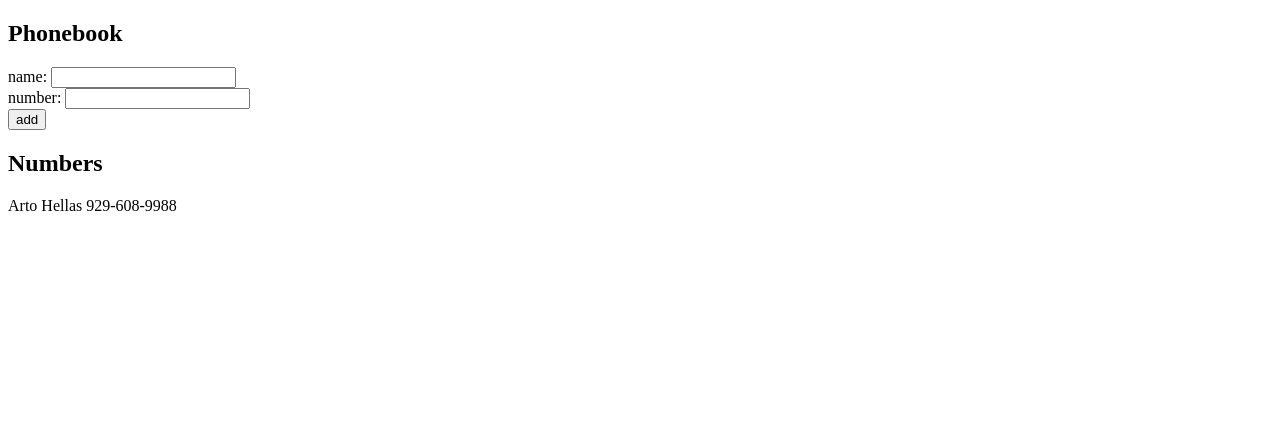
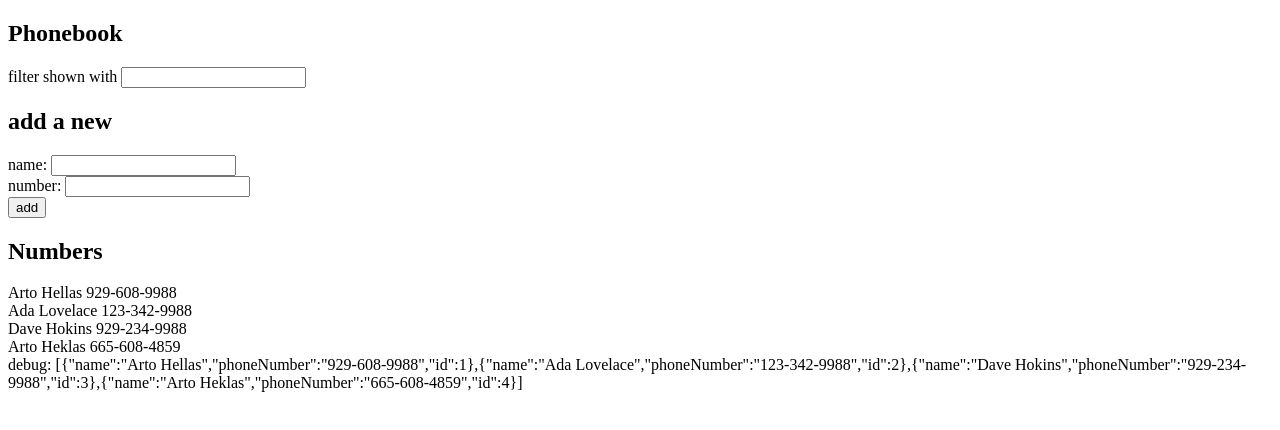
Before and after one commit to Snikket/fullstackopensubmissions, a React (Vite) app in the folder part2/phonebook/: page / in a window 1280 px wide. Shown: the top 430 px of the page. Built offline with nearby package versions, Linux system fonts and the light colour scheme.

Commit message:
part 2.9 done

```diff
--- a/part2/phonebook/src/App.jsx
+++ b/part2/phonebook/src/App.jsx
@@ -2,10 +2,16 @@ import { useState } from 'react'
 
 const App = () => {
   const [persons, setPersons] = useState([
-    { name: 'Arto Hellas', phoneNumber: "929-608-9988"}
+    { name: 'Arto Hellas', phoneNumber: "929-608-9988", id:1},
+    { name: 'Ada Lovelace', phoneNumber: "123-342-9988", id:2},
+    { name: 'Dave Hokins', phoneNumber: "929-234-9988", id:3},
+    { name: 'Arto Heklas', phoneNumber: "665-608-4859", id:4},
   ])
   const [newName, setNewName] = useState('');
   const [newPhoneNumber, setNewPhoneNumber] = useState('');
+  const [filterTerm, setFilterTerm] = useState('');
+
+  const personsToShow = filterTerm==='' ? persons : persons.filter (person => person.name.toLowerCase().includes(filterTerm.toLowerCase()));
 
   const handleNewNameChange = (event) => {
     setNewName(event.target.value);
@@ -13,6 +19,10 @@ const App = () => {
 
   const handleNewPhoneNumberChange = (event) => {
     setNewPhoneNumber(event.target.value);
+  }
+
+  const handleSearchTermChange = (event) => {
+    setFilterTerm(event.target.value);
   }
 
   const addNewPerson = (event) => {
@@ -35,6 +45,8 @@ const App = () => {
   return (
     <div>
       <h2>Phonebook</h2>
+      <div>filter shown with <input value={filterTerm} onChange={handleSearchTermChange}></input></div>
+      <h2>add a new</h2>
       <form onSubmit={addNewPerson}>
         <div>
           name: <input value={newName} onChange={handleNewNameChange} />
@@ -48,7 +60,9 @@ const App = () => {
       </form>
       <h2>Numbers</h2>
 
-      {persons.map((person) => <div key={person.name}> {person.name} {person.phoneNumber}</div>)}
+      {personsToShow.map((person) => <div key={person.id}> {person.name} {person.phoneNumber}</div>)}
+
+      <div>debug: {JSON.stringify(personsToShow)}</div>
     </div>
   )
 }
```
